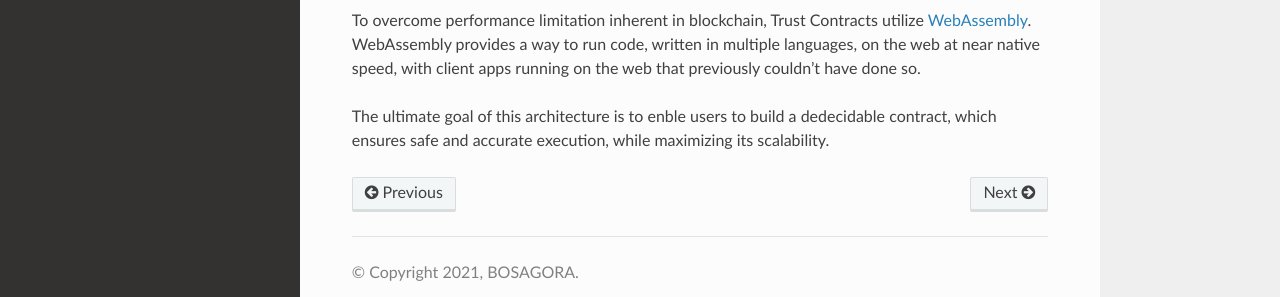
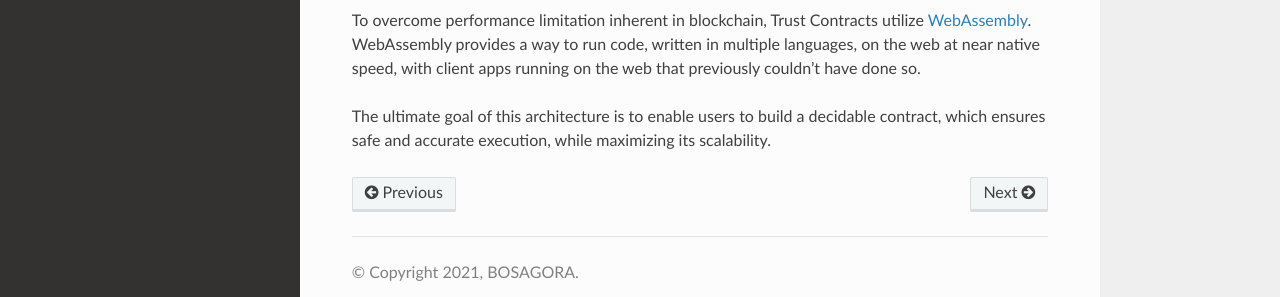
Before and after one commit to kchulj/docs-bosagora-io, a Sphinx documentation site: the page built from docs/source/05-trust-contracts.md, in a window 1280 px wide and 1093 px high. Shown: the part 751-1048 px from the top of the window. Built offline with Sphinx 7.4.7 and the Read the Docs theme 2.0.0, drawn with Linux system fonts in a browser that asks for light colours; pages that are not in the unit, such as notebooks, are missing from menus.

Commit message:
Trivial: Fix typos

```diff
--- a/docs/source/05-trust-contracts.md
+++ b/docs/source/05-trust-contracts.md
@@ -14,4 +14,4 @@
 
 To overcome performance limitation inherent in blockchain, Trust Contracts utilize [WebAssembly](https://developer.mozilla.org/en-US/docs/WebAssembly). WebAssembly provides a way to run code, written in multiple languages, on the web at near native speed, with client apps running on the web that previously couldn’t have done so.
 
-The ultimate goal of this architecture is to enble users to build a dedecidable contract, which ensures safe and accurate execution, while maximizing its scalability.
+The ultimate goal of this architecture is to enable users to build a decidable contract, which ensures safe and accurate execution, while maximizing its scalability.
```
